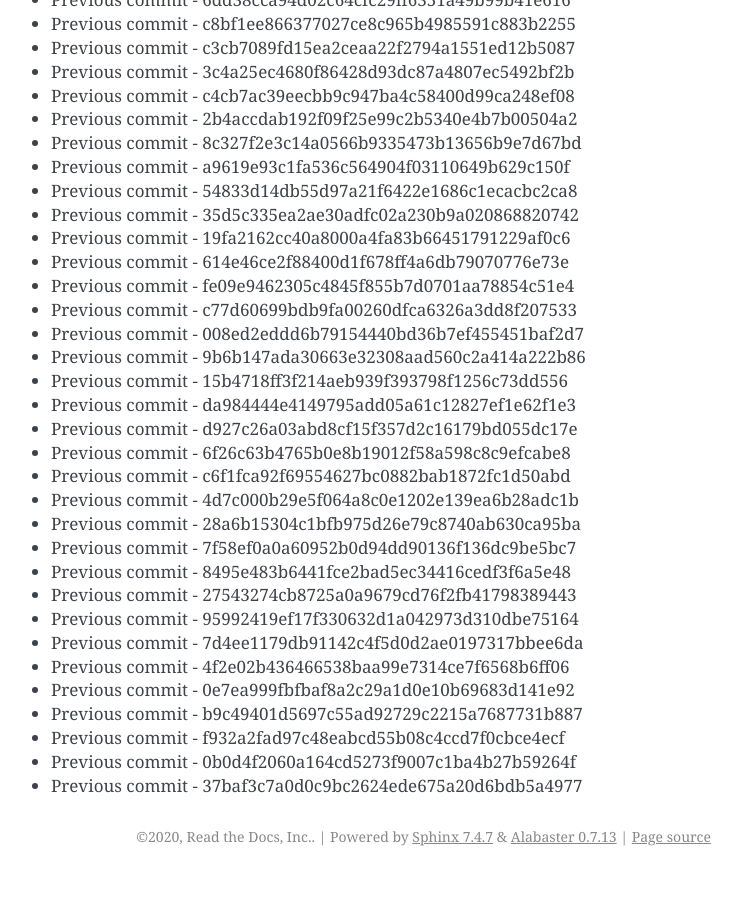
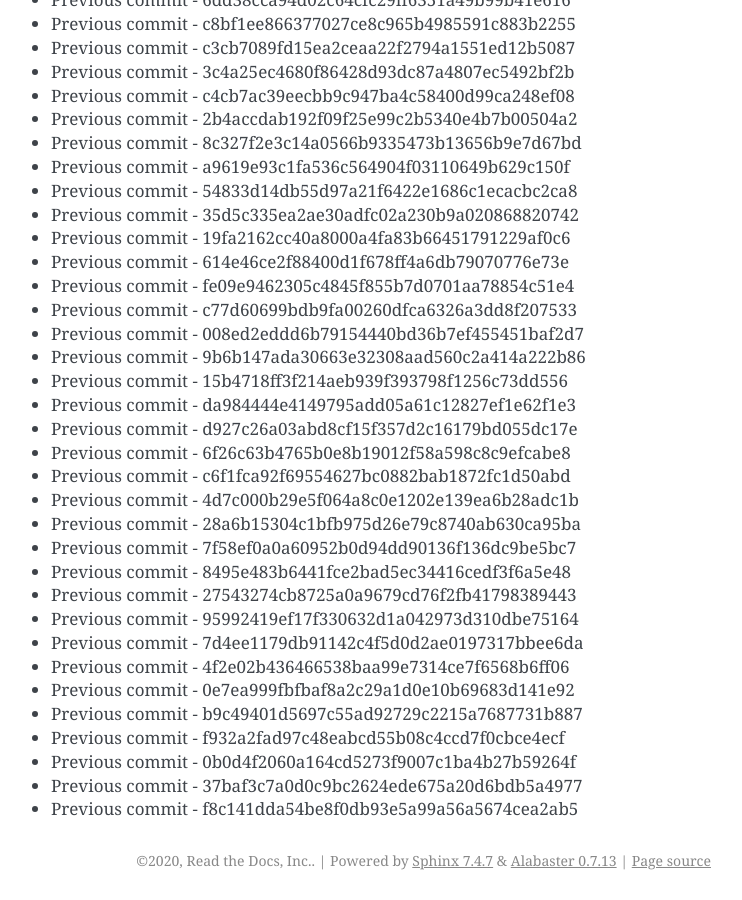
Before and after one commit to readthedocs/rtd-git-stresstest, a Sphinx documentation site: the page built from docs/updates.rst, in a window 1280 px wide and 900 px high, scrolled down 84087 px. Shown: the whole window, without its empty margins (399-1141 px from the left). Built offline with Sphinx 7.4.7, drawn with Linux system fonts in a browser that asks for light colours; before the commit the page ends 84963 px from its top, so only the background shows below that.

Commit message:
Generating commit from previous: f8c141dda54be8f0db93e5a99a56a5674cea2ab5

```diff
--- a/docs/updates.rst
+++ b/docs/updates.rst
@@ -3565,3 +3565,4 @@ It can be tested for any performance characteristics.
 * Previous commit - f932a2fad97c48eabcd55b08c4ccd7f0cbce4ecf
 * Previous commit - 0b0d4f2060a164cd5273f9007c1ba4b27b59264f
 * Previous commit - 37baf3c7a0d0c9bc2624ede675a20d6bdb5a4977
+* Previous commit - f8c141dda54be8f0db93e5a99a56a5674cea2ab5
```
